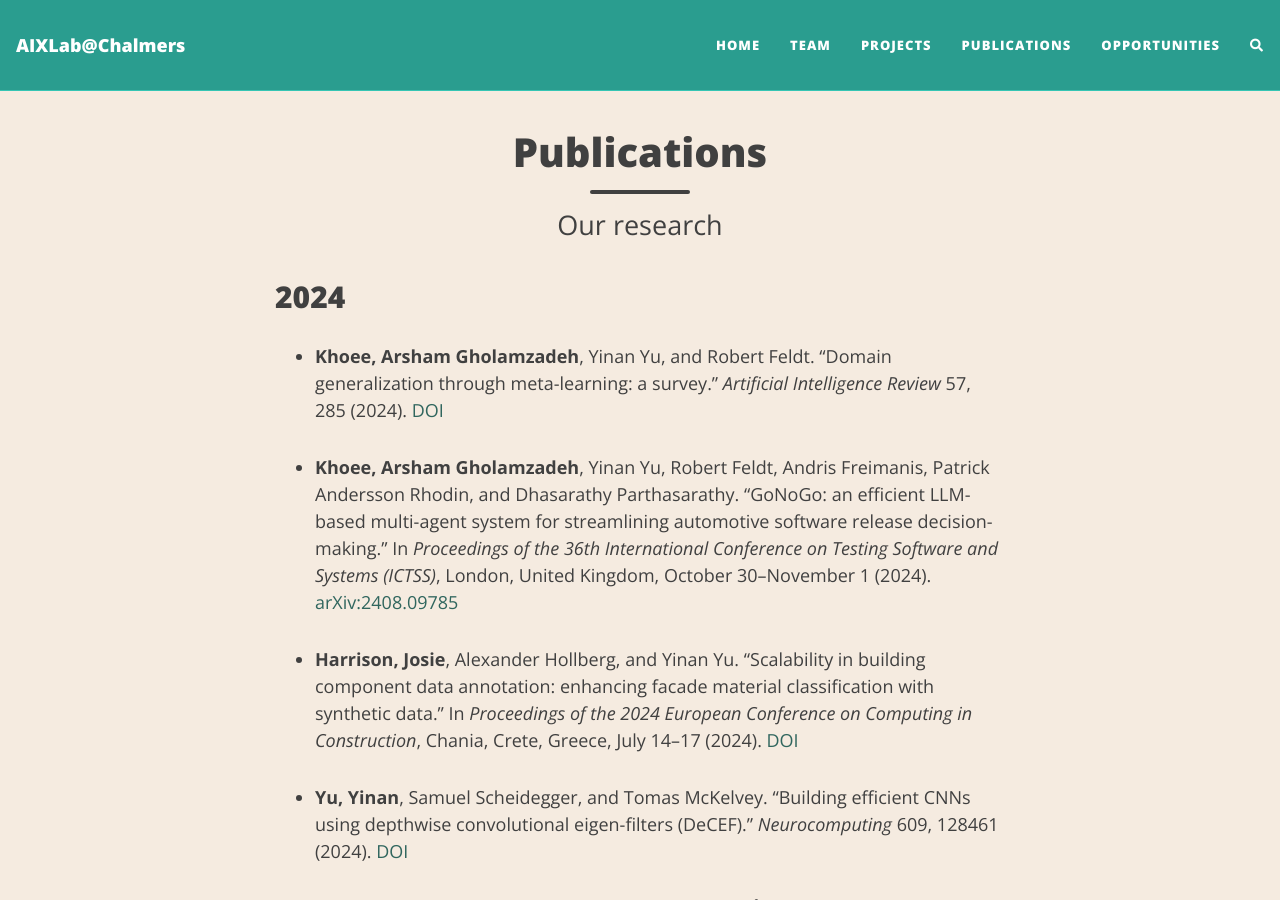
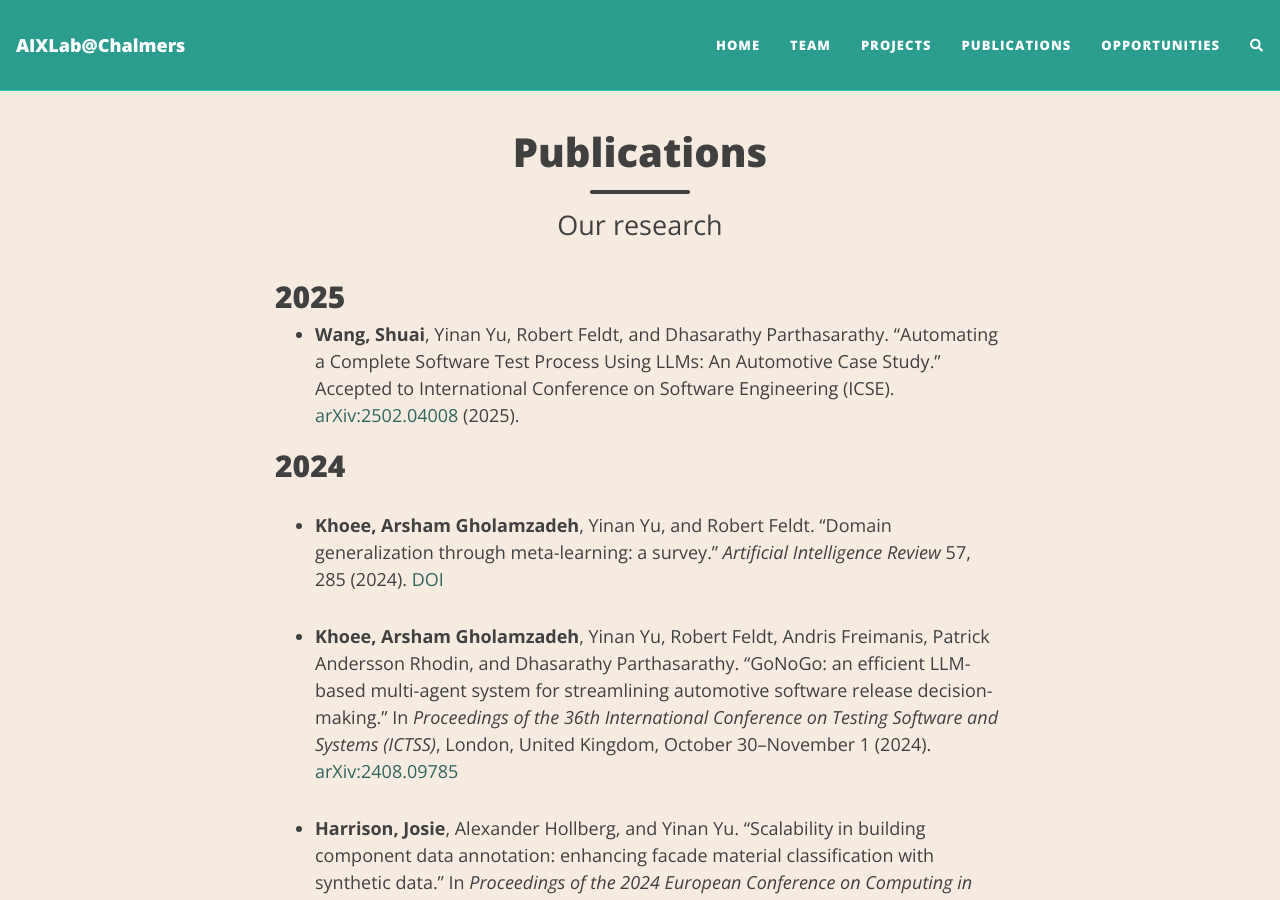
Before and after one commit to usableai/usableai.github.io, a Jekyll site: the page built from publications.md, in a window 1280 px wide and 900 px high. Built offline with Jekyll 4.4.1, drawn with Linux system fonts in a browser that asks for light colours; nearby versions of some CDN libraries; comment, search, counter and statistics services are not loaded.

Commit message:
Update publications.md

```diff
--- a/publications.md
+++ b/publications.md
@@ -3,7 +3,9 @@ layout: page
 title: Publications
 subtitle: Our research
 ---
+## 2025
 
+- **Wang, Shuai**, Yinan Yu, Robert Feldt, and Dhasarathy Parthasarathy. "Automating a Complete Software Test Process Using LLMs: An Automotive Case Study." Accepted to International Conference on Software Engineering (ICSE). [arXiv:2502.04008](https://arxiv.org/abs/2502.04008) (2025).
 
 ## 2024
 
```
